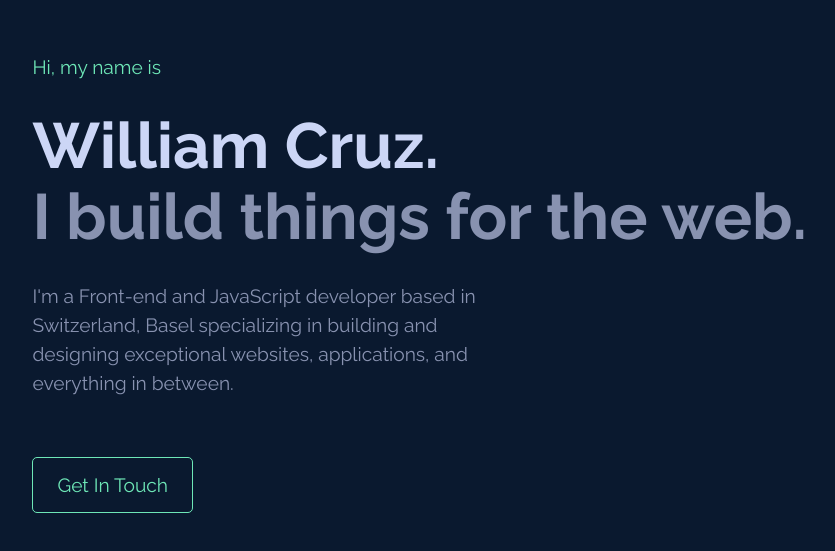
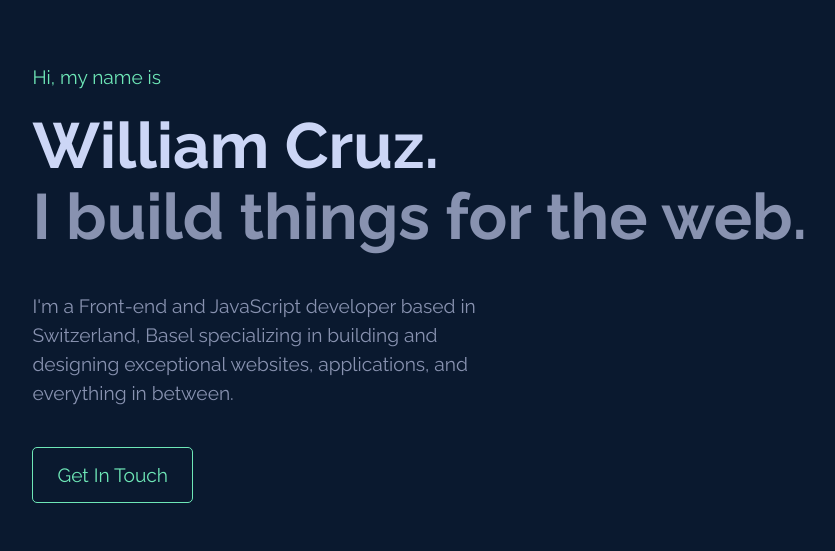
Before and after one commit to cruzentwickler/myportfolio, a Next.js app: page / in a window 1280 px wide. Shown: the part 117-668 px from the top of the page, without its empty margins (118-953 px from the left). Built offline with nearby package versions, Linux system fonts and the light colour scheme.

Commit message:
Gived more room to the elements in the Hero components

```diff
--- a/components/homePage/Hero.js
+++ b/components/homePage/Hero.js
@@ -27,16 +27,16 @@ const Hero = () => {
     <StyledHeroSection>
       <Container>
         <Paragraph color="primary">{greeting}</Paragraph>
-        <Spacer size={30} />
+        <Spacer size={20} />
         <Heading level={1} className="hero-heading">
           {title}
         </Heading>
         <Heading level={2} className="hero-heading">
           {subTitle}
         </Heading>
-        <Spacer size={30} />
+        <Spacer size={40} />
         <Paragraph maxW={40}>{content}</Paragraph>
-        <Spacer size={60} />
+        <Spacer size={40} />
         <Link href={`mailto:${email}`}>
           <Button>{btnText}</Button>
         </Link>
```
